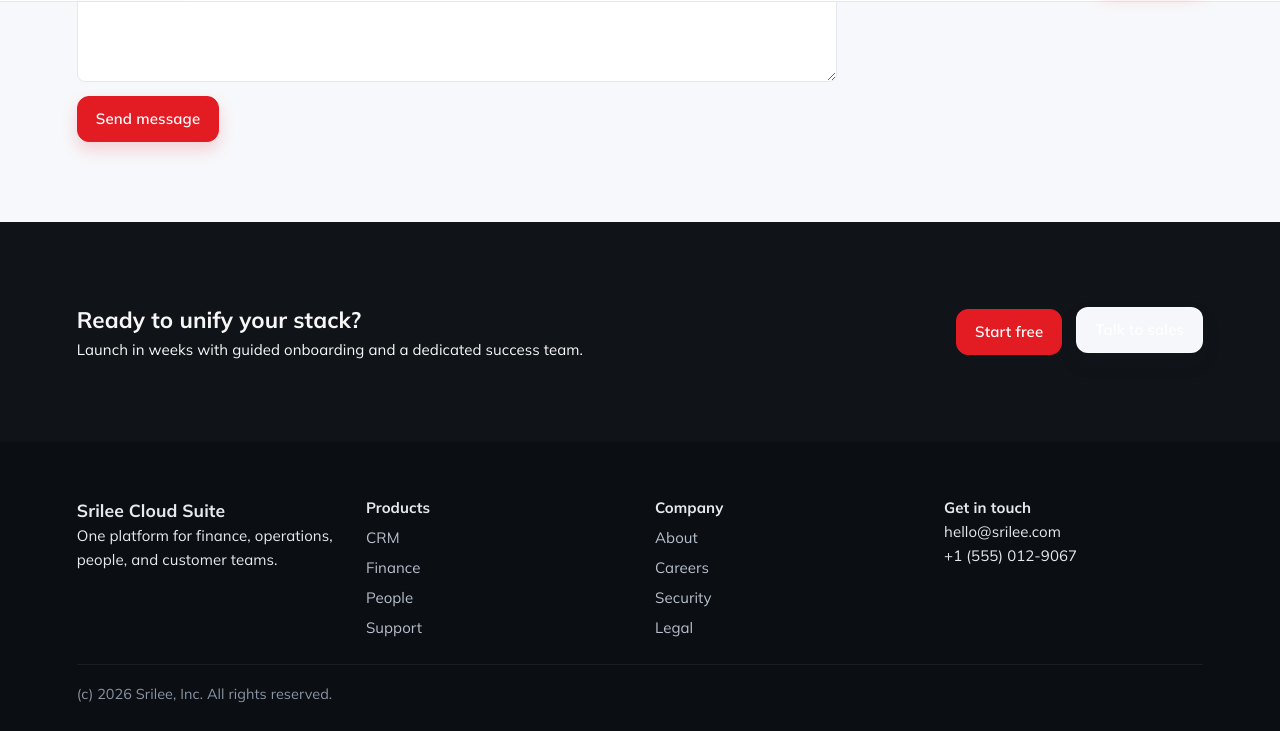
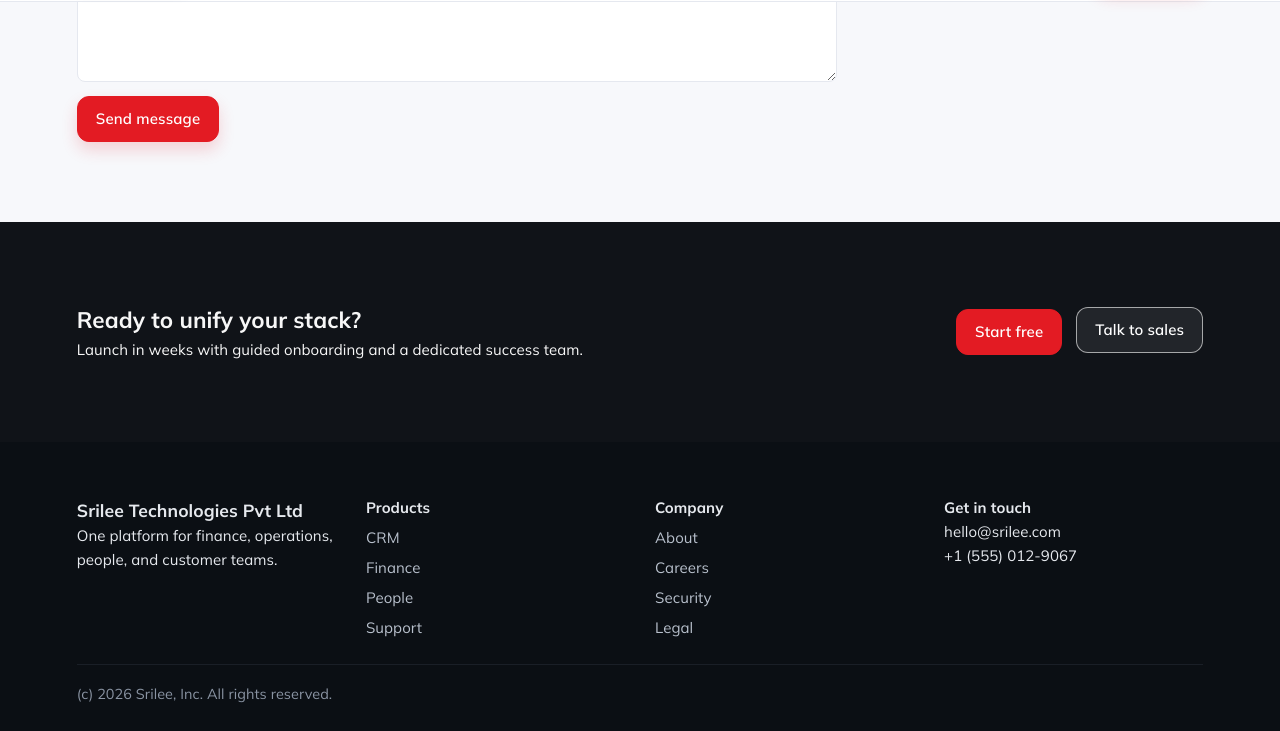
Before and after one commit to naydhatech/srilee, a plain HTML site: page index.html in a window 1280 px wide. In both pictures the pointer is over the button "Talk to sales". Shown: the part 3545-4276 px from the top of the page. Drawn offline with Linux system fonts and the light colour scheme.

Commit message:
Update styles

```diff
--- a/index.html
+++ b/index.html
@@ -462,7 +462,7 @@
     <footer class="footer">
       <div class="footer-grid">
         <div>
-          <h3>Srilee Cloud Suite</h3>
+          <h3>Srilee Technologies Pvt Ltd</h3>
           <p>One platform for finance, operations, people, and customer teams.</p>
         </div>
         <div>
--- a/styles.css
+++ b/styles.css
@@ -444,9 +444,17 @@ button {
 .cta .ghost-btn {
   border-color: rgba(255, 255, 255, 0.4);
   color: #fff;
+  background: transparent;
 }
 
 .cta .primary-btn {
+  box-shadow: none;
+}
+
+.cta .ghost-btn:hover {
+  background: rgba(255, 255, 255, 0.08);
+  border-color: rgba(255, 255, 255, 0.6);
+  color: #fff;
   box-shadow: none;
 }
 
```
